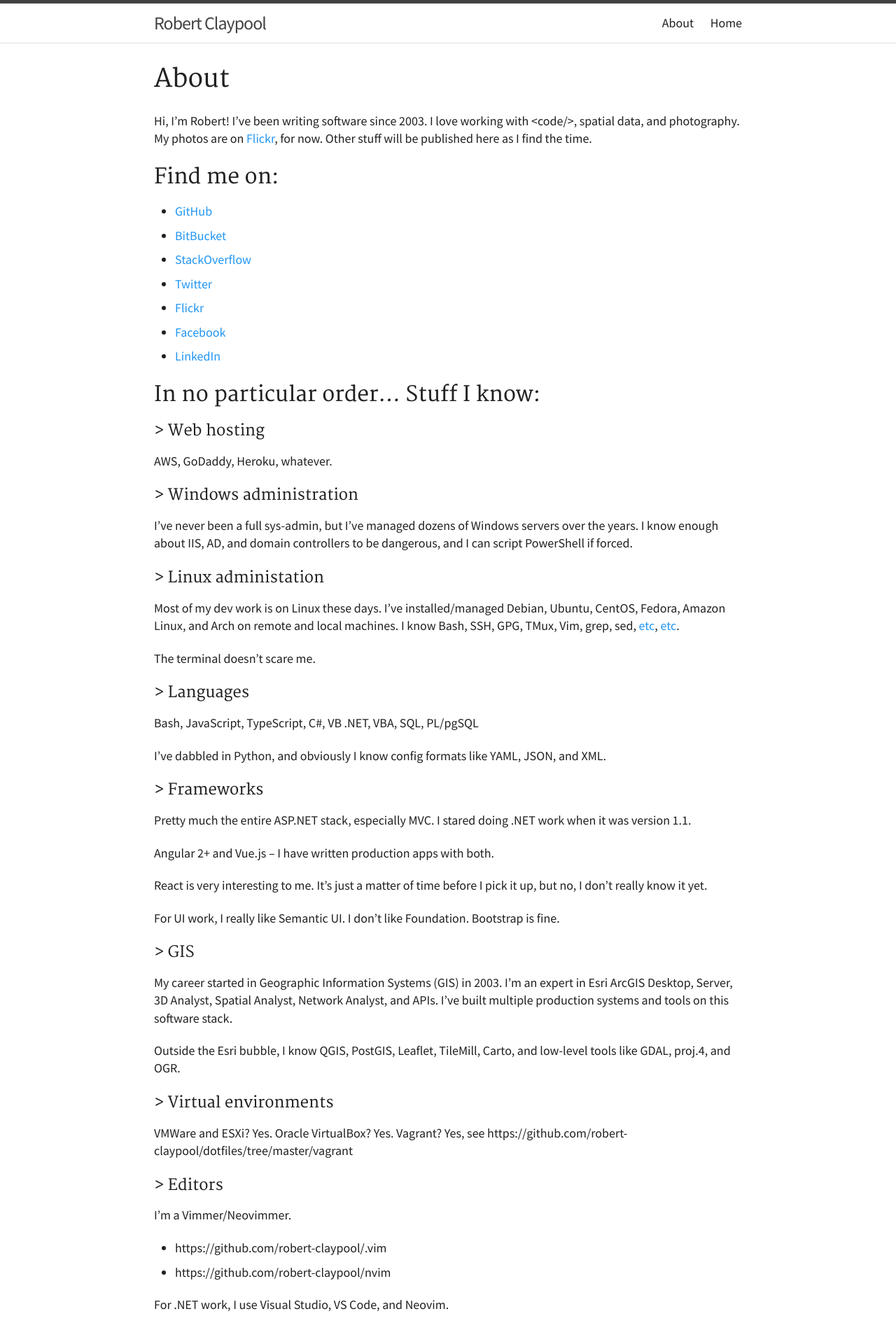
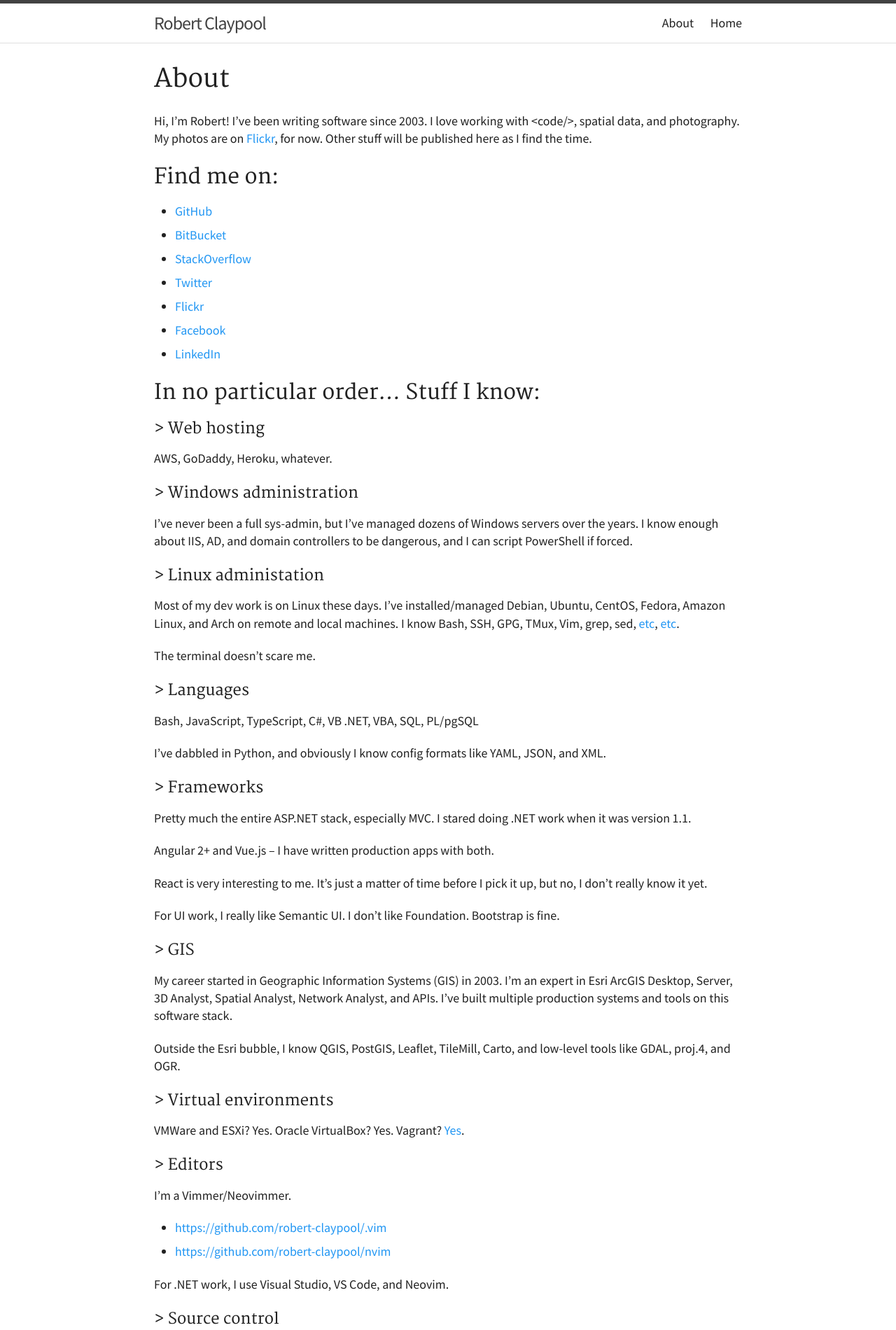
Before and after one commit to robert-claypool/robert-claypool.github.io, a Jekyll site: the page built from about.md, in a window 1280 px wide. Shown: the top 1900 px of the page at 70% size. Built offline with Jekyll 4.4.1, drawn with Linux system fonts in a browser that asks for light colours; nearby versions of some CDN libraries.

Commit message:
Hyperlinks must be [text](url)

```diff
--- a/_sass/_base.scss
+++ b/_sass/_base.scss
@@ -46,7 +46,7 @@ ul, ol, dl, li, figure, {
 }
 
 li {
-  margin-bottom: $spacing-unit / 3.2;
+  margin-bottom: $spacing-unit / 3.4;
 }
 
 /**
--- a/about.md
+++ b/about.md
@@ -63,13 +63,13 @@ Outside the Esri bubble, I know QGIS, PostGIS, Leaflet, TileMill, Carto, and
 low-level tools like GDAL, proj.4, and OGR.
 
 ### > Virtual environments
-VMWare and ESXi? Yes. Oracle VirtualBox? Yes. Vagrant? Yes,
-see https://github.com/robert-claypool/dotfiles/tree/master/vagrant
+VMWare and ESXi? Yes. Oracle VirtualBox? Yes.
+Vagrant? [Yes](https://github.com/robert-claypool/dotfiles/tree/master/vagrant).
 
 ### > Editors
 I'm a Vimmer/Neovimmer.
-* https://github.com/robert-claypool/.vim
-* https://github.com/robert-claypool/nvim
+* [https://github.com/robert-claypool/.vim](https://github.com/robert-claypool/.vim)
+* [https://github.com/robert-claypool/nvim](https://github.com/robert-claypool/nvim)
 
 For .NET work, I use Visual Studio, VS Code, and Neovim.
 
```
